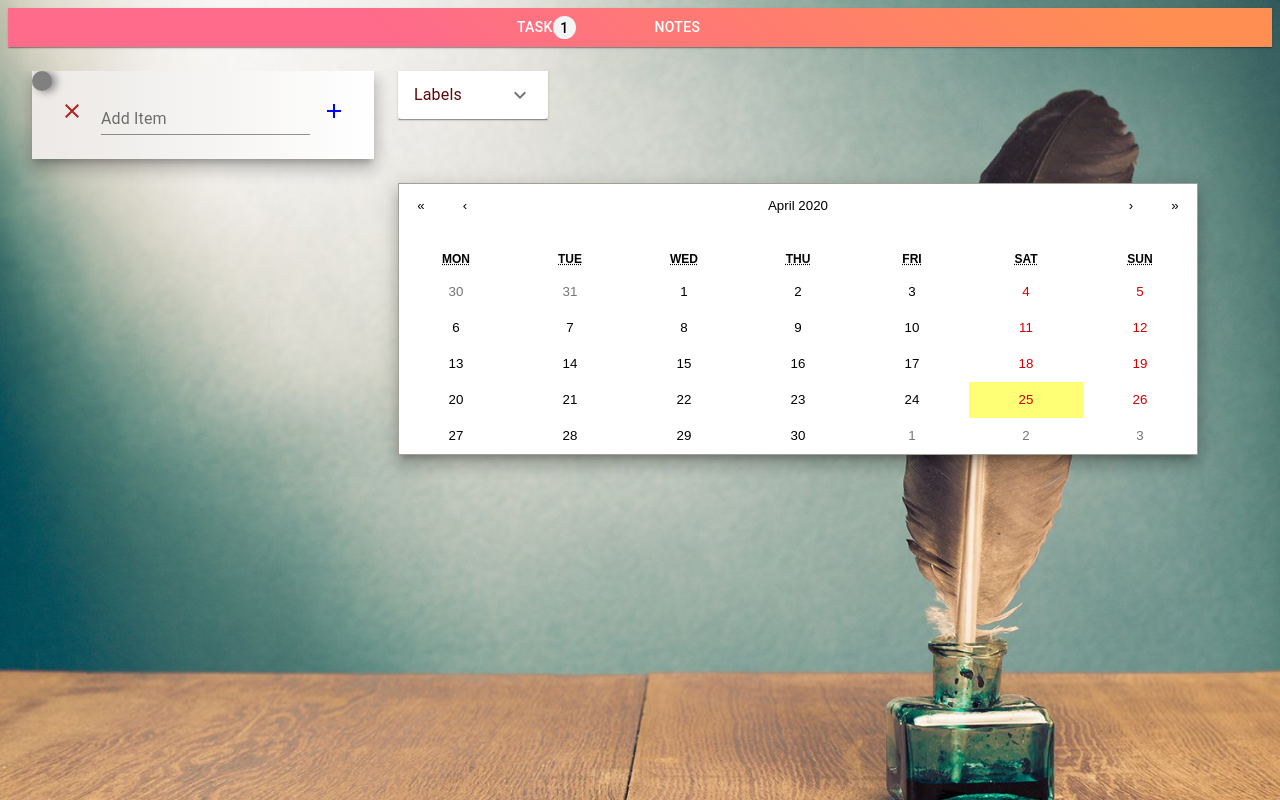
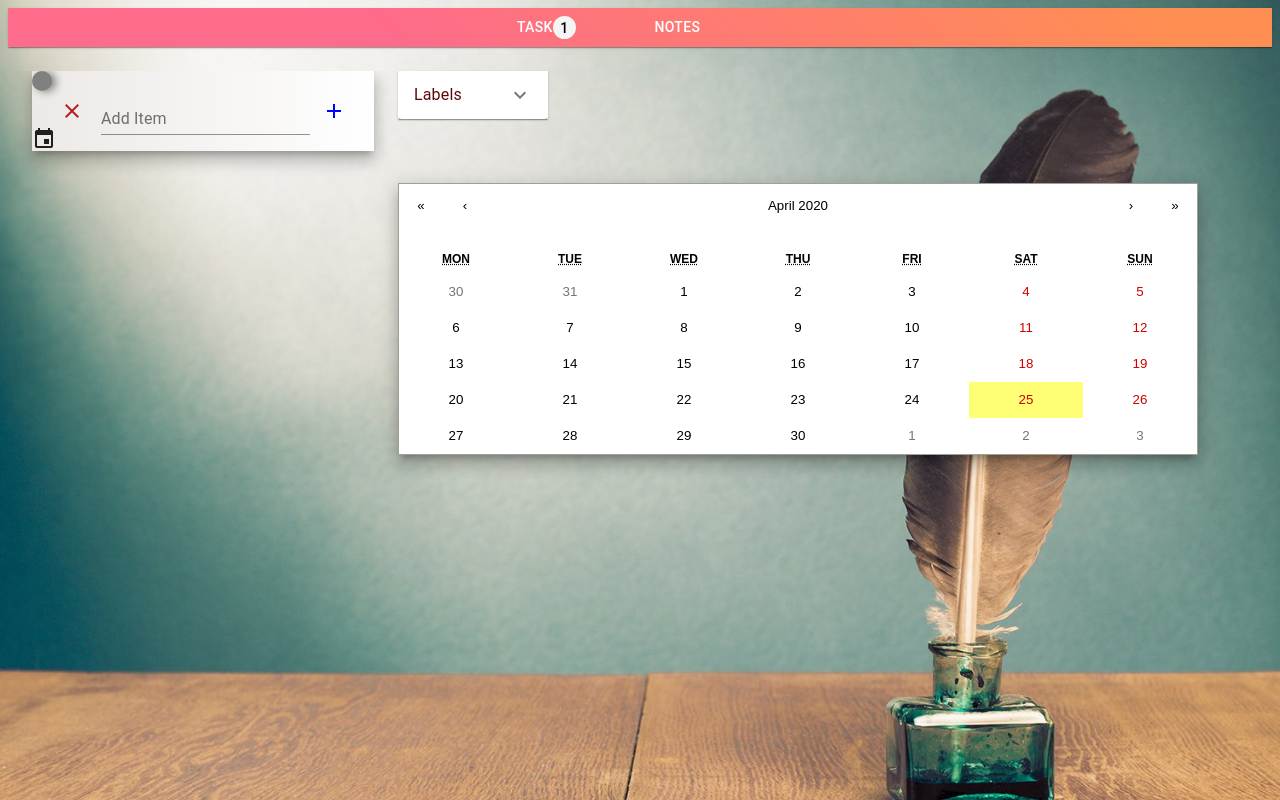
Before and after one commit to suman-kr/redesigned-happiness, a React app: page /todo in a window 1280 px wide. Built offline with nearby package versions, Linux system fonts and the light colour scheme.

Commit message:
:zap: Add date button

```diff
--- /dev/null
+++ b/src/components/DatePicker.tsx
@@ -0,0 +1,14 @@
+import * as React from 'react';
+import { Tooltip } from '@material-ui/core';
+import EventIcon from '@material-ui/icons/Event';
+export const DatePicker: React.FunctionComponent<Props> = () => {
+  return (
+    <Tooltip title='Select Date'>
+      <div style={{ marginTop: '-24px', cursor: 'pointer' }}>
+        <EventIcon />
+      </div>
+    </Tooltip>
+  );
+};
+
+interface Props {}
--- a/src/components/TaskCard.tsx
+++ b/src/components/TaskCard.tsx
@@ -5,7 +5,8 @@ import {
   CardContent,
   TextField,
   IconButton,
-  Snackbar
+  Snackbar,
+  Tooltip
 } from '@material-ui/core';
 import AddIcon from '@material-ui/icons/Add';
 import CloseIcon from '@material-ui/icons/Close';
@@ -16,6 +17,7 @@ import 'animate.css';
 import { Alerts } from './Alerts';
 import Calendar from 'react-calendar';
 import 'react-calendar/dist/Calendar.css';
+import { DatePicker } from './DatePicker';
 
 export class TodoCard extends React.Component<Props, State> {
   constructor(props: Props) {
@@ -28,7 +30,6 @@ export class TodoCard extends React.Component<Props, State> {
       alertMessage: '',
     };
   }
-
 
   newElement = (i: number) => {
     let { items } = this.state;
@@ -182,6 +183,7 @@ export class TodoCard extends React.Component<Props, State> {
                   <AddIcon />
                 </IconButton>
               </CardContent>
+              <DatePicker />
             </Card>
           ))}
         </Container>
@@ -191,8 +193,7 @@ export class TodoCard extends React.Component<Props, State> {
         unsetFilter={this.unsetFilter}
       />,
       <Calendar />,
-      this.alertify(),
-
+      this.alertify()
     ];
   }
 }
```
